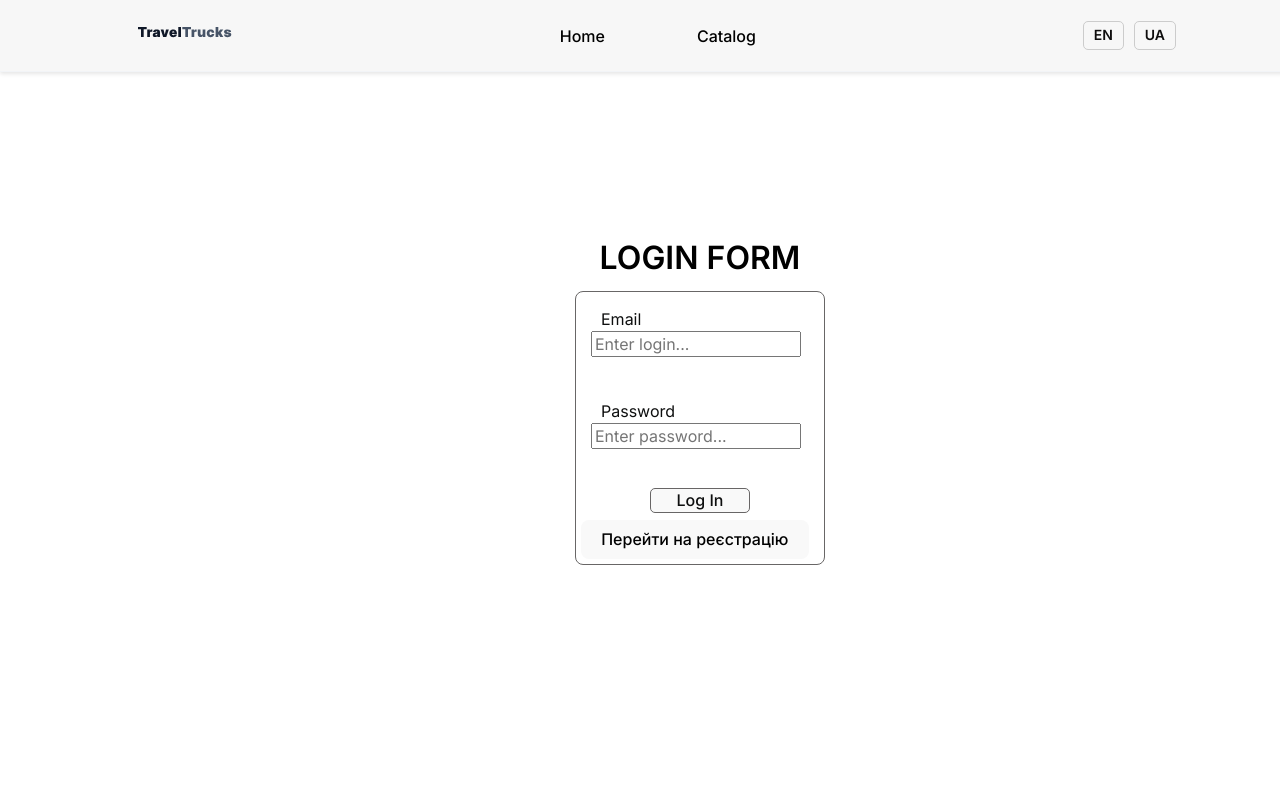
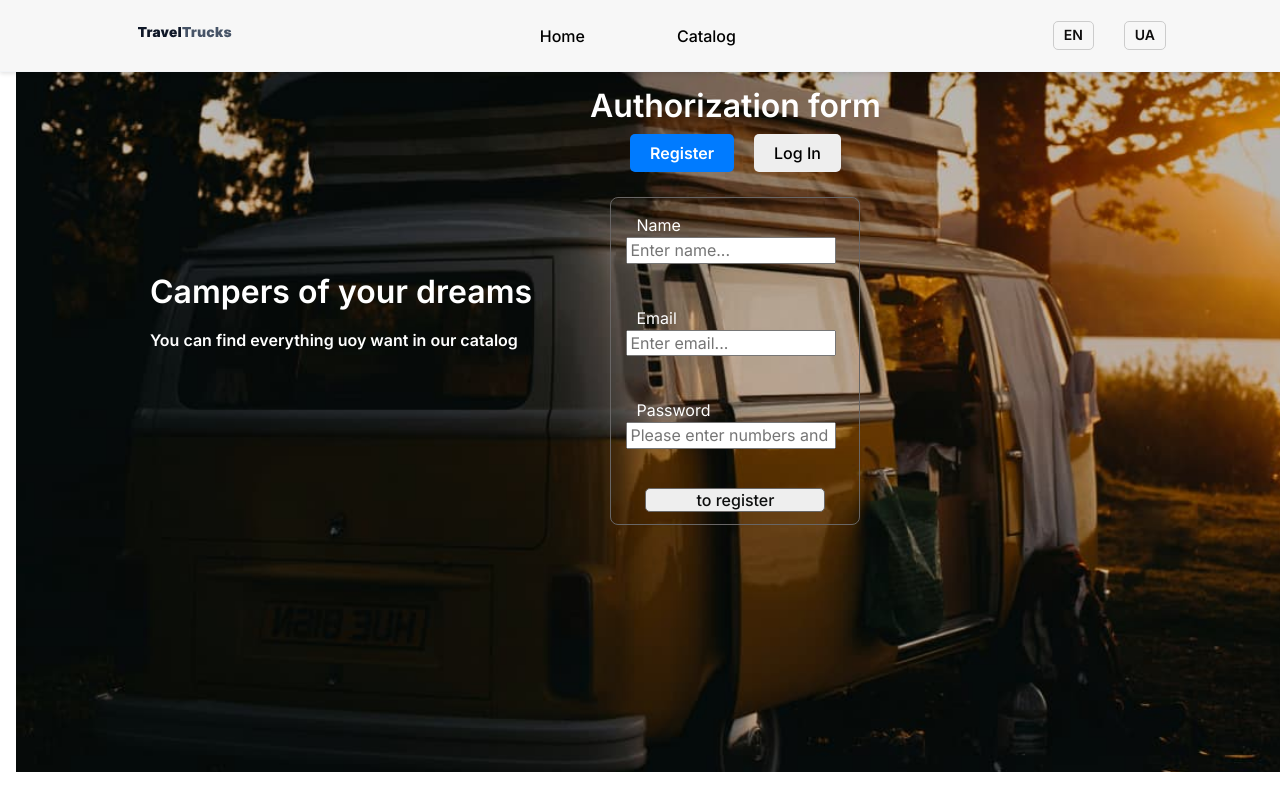
Before and after one commit to Olexandr-L45D/Track-Rental_Auth_React_TS, a React (Vite) app: page /register in a window 1280 px wide. Before the commit this address led to /login. Shown: the top 800 px of the page. Built offline with nearby package versions, Linux system fonts and the light colour scheme.

Commit message:
added new logic and changed the design, improved the user experience

```diff
--- a/public/locales/en/translation.json
+++ b/public/locales/en/translation.json
@@ -31,7 +31,8 @@
 
   },
   "register": {
-   "titleRegistr": "RegistrationForm"
+   "titleRegistr": "Authorization form",
+   "registerBtn": "to register"
   },
   "login": {
    "titleLogin": "LOGIN FORM"
--- a/public/locales/uk/translation.json
+++ b/public/locales/uk/translation.json
@@ -29,7 +29,8 @@
     "register": "Реєстрація"
   },
   "register": {
-   "titleRegistr": "Форма регістрації"
+   "titleRegistr": "Форма Авторизації",
+   "registerBtn": "Зареєструватись"
   },
   "login": {
    "titleLogin": "ФОРМА ЛОГІНУ"
--- a/src/components/App/App.tsx
+++ b/src/components/App/App.tsx
@@ -1,4 +1,4 @@
-import { Routes, Route, useNavigate } from "react-router-dom";
+import { Routes, Route, useNavigate, Navigate } from "react-router-dom";
 import { lazy, Suspense, useEffect } from "react";
 const LoginPage = lazy(() => import("../../pages/LoginPage/LoginPage"));
 const RegistrationPage = lazy(() =>
@@ -30,29 +30,56 @@ export default function App() {
   const token = useSelector((state: RootState) => state.auth.token); // Додаємо перевірку токену
 
   useEffect(() => {
+  console.log("Effect triggered with token:", token, "isLoggedIn:", isLoggedIn);
 
   if (!token) {
-    console.warn("No token found. Skipping refreshUser.");
+    console.warn("No token found. Redirecting to /register...");
+    navigate("/register", { replace: true });
     return;
   }
+
   if (!isLoggedIn) {
-    dispatch(refreshUser()).unwrap().catch((error) => {
-      if (error === "Unauthorized") {
-        dispatch(logOut());
-        navigate("/register");
-      }
-    });
+    dispatch(refreshUser())
+      .unwrap()
+      .catch((error) => {
+        console.error("Error refreshing user:", error);
+        if (error === "Unauthorized") {
+          dispatch(logOut());
+          navigate("/register", { replace: true });
+        }
+      });
   }
 }, [token, isLoggedIn, dispatch, navigate]);
+
+
+//   useEffect(() => {
+
+//   if (!token) {
+//     console.warn("No token found. Skipping refreshUser.");
+//     return;
+//   }
+//   if (!isLoggedIn) {
+//     dispatch(refreshUser()).unwrap().catch((error) => {
+//       if (error === "Unauthorized") {
+//         dispatch(logOut());
+//         navigate("/register");
+//       }
+//     });
+//   }
+// }, [token, isLoggedIn, dispatch, navigate]);
 
   return (
     <Layout>
       <Suspense fallback={<b>Loading...</b>}>
         <Routes>
-          <Route path="/" element={<HomePage />} />
+           {/* Якщо користувач залогінений → ведемо його в каталог */}
+          <Route path="/" element={isLoggedIn ? <TruckPageFilters /> : <HomePage />} />
+
+          {/* Автоматичне перенаправлення на реєстрацію, якщо користувач не має токена */}
+          {!isLoggedIn && <Route path="/login" element={<Navigate to="/register" />} />}
 
           <Route path="/register" element={<RegistrationPage />} />
-          <Route path="/login" element={<LoginPage />} />
+
           <Route path="/catalog" element={<TruckPageFilters />} />
 
 
--- a/src/components/LoginForm/LoginForm.module.css
+++ b/src/components/LoginForm/LoginForm.module.css
@@ -1,4 +1,4 @@
-/* LoginForm */
+
 .item {
     width: 250px;
     height: auto;
@@ -28,6 +28,7 @@
 .label {
     margin-bottom: 16px;
     padding: 10px;
+    color: white;
 }
 
 .btn {
--- a/src/components/LoginForm/LoginForm.tsx
+++ b/src/components/LoginForm/LoginForm.tsx
@@ -143,8 +143,7 @@ export default function LoginForm({ attempts, setAttempts }: LoginFormProps): JS
           </div>
 
           {error && <p style={{ color: "red" }}>{error}</p>}
-      {/* <p className={css.btn}> {t("auth.btnLogerr")} <button className={css.LoginForm} onClick={() => navigate("/register")}>{t("auth.btnLogLink")}</button></p> */}
-       <button onClick={() => navigate("/register")}>Перейти на реєстрацію</button>
+
         </Form>
       </Formik>
     </div>
--- a/src/components/RegistrationForm/RegistrationForm.module.css
+++ b/src/components/RegistrationForm/RegistrationForm.module.css
@@ -27,6 +27,7 @@
 .label {
     margin-bottom: 16px;
     padding: 10px;
+    color: white;
 }
 
 .btn {
@@ -38,7 +39,7 @@
 }
 
 .regForm {
-    width: 100px;
+    width: 180px;
     height: auto;
     margin: 2px;
     padding: 2px;
--- a/src/components/RegistrationForm/RegistrationForm.tsx
+++ b/src/components/RegistrationForm/RegistrationForm.tsx
@@ -108,7 +108,7 @@ const validationSchema = Yup.object({
 
           <div className={css.btn}>
             <button className={css.regForm} type="submit">
-              {t("contacts.create")}
+              {t("register.registerBtn")}
             </button>
           </div>
         </Form>
--- a/src/pages/RegistrationPage/RegistrationPage.module.css
+++ b/src/pages/RegistrationPage/RegistrationPage.module.css
@@ -9,7 +9,7 @@
 .cartForm {
     padding: 2px;
     margin: 2px;
-    color: black;
+    color: white;
     font-size: 2em;
     font-weight: 700;
     line-height: 1.5;
@@ -18,3 +18,81 @@
     justify-content: center;
     align-items: center;
 }
+
+.switchButtons {
+    display: flex;
+    justify-content: center;
+    margin-bottom: 20px;
+}
+
+button {
+    padding: 10px 20px;
+    border: none;
+    cursor: pointer;
+    background: #eee;
+    margin: 0 10px;
+    border-radius: 5px;
+}
+
+button.active {
+    background: #007bff;
+    color: white;
+    font-weight: bold;
+}
+
+.sectinPage {
+    display: flex;
+    margin: 0px;
+        margin-top: 50px;
+        padding: 0px;
+        flex-direction: row;
+        justify-content: start;
+        align-items: center;
+        text-align: center;
+}
+
+.card {
+    display: flex;
+   margin-left: 130px;
+   margin-right: 50px;
+    flex-direction: column;
+    justify-content: start;
+    align-items: left;
+    text-align: left;
+}
+
+.cartTitle {
+    padding: 2px;
+    margin: 2px;
+    color: #fff;
+    font-size: 2em;
+    font-weight: 900;
+    line-height: 2;
+    display: flex;
+    justify-content: start;
+    align-items: left;
+    text-align: left;
+}
+
+.cartText {
+    padding: 2px;
+    margin: 2px;
+    color: #fff;
+    font-size: 1em;
+    font-weight: 700;
+    line-height: 1;
+    display: flex;
+    justify-content: start;
+    align-items: left;
+    text-align: left;
+}
+
+
+.background {
+    min-height: calc(100vh - 56px);
+    overflow: hidden;
+    background-image: url('../../images/Picture.jpg');
+    background-repeat: no-repeat, no-repeat;
+    background-size: 100%, 280px 210px;
+
+}
--- a/src/pages/RegistrationPage/RegistrationPage.tsx
+++ b/src/pages/RegistrationPage/RegistrationPage.tsx
@@ -1,18 +1,69 @@
 import { useTranslation } from "react-i18next";
 import css from "./RegistrationPage.module.css";
 import RegistrationForm from "../../components/RegistrationForm/RegistrationForm";
+import {  useState } from "react";
+import LoginForm from "../../components/LoginForm/LoginForm";
 
 const RegistrationPage = (): JSX.Element => {
+  const [isRegistering, setIsRegistering] = useState(true);
   const { t } = useTranslation();
+  const [attempts, setAttempts] = useState(0);
 
   return (
-    <main>
+
+      <div className={css.background}>
+      <section className={css.sectinPage}>
+        <div className={css.card}>
+
+          <h1 className={css.cartTitle}>{t("navigation.titleHome")}</h1>
+          <h3 className={css.cartText}>{t("navigation.titleWelcom")}</h3>
+
+        </div>
       <div className={css.cartPage}>
         <h3 className={css.cartForm}>{t("register.titleRegistr")}</h3>
-        <RegistrationForm />
-      </div>
-    </main>
+        <div className={css.switchButtons}>
+          <button
+            className={isRegistering ? css.active : ""}
+            onClick={() => setIsRegistering(true)}
+          >
+            Register
+          </button>
+          <button
+            className={!isRegistering ? css.active : ""}
+            onClick={() => setIsRegistering(false)}
+          >
+            Log In
+          </button>
+        </div>
+
+        {isRegistering ? <RegistrationForm /> : <LoginForm attempts={attempts} setAttempts={setAttempts}/>}
+          </div>
+          </section>
+    </div>
+
   );
 };
 
-export default RegistrationPage;
+
+  export default RegistrationPage;
+
+  //  <div className={css.background}>
+  //     <section className={css.card}>
+  //       <h1 className={css.cartTitle}>{t("navigation.titleHome")}</h1>
+  //       <h3 className={css.cartText}>{t("navigation.titleWelcom")}</h3>
+  //       <section className={css.cartBtn}>
+
+  //     <button onClick={() => setShowAuth(true)}>Identify Yourself</button>
+
+  //     {/* Відображаємо AuthNav тільки після натискання кнопки */}
+  //     {/* {showAuth && <AuthNav />} */}
+  //         {/* <Link to="/catalog">
+  //           <div className={css.buttonViews}>
+  //             <button className={css.btnVie} type="submit">
+  //               {t("navigation.View")}
+  //             </button>
+  //           </div>
+  //         </Link> */}
+  //       </section>
+  //     </section>
+  //   </div>
```
